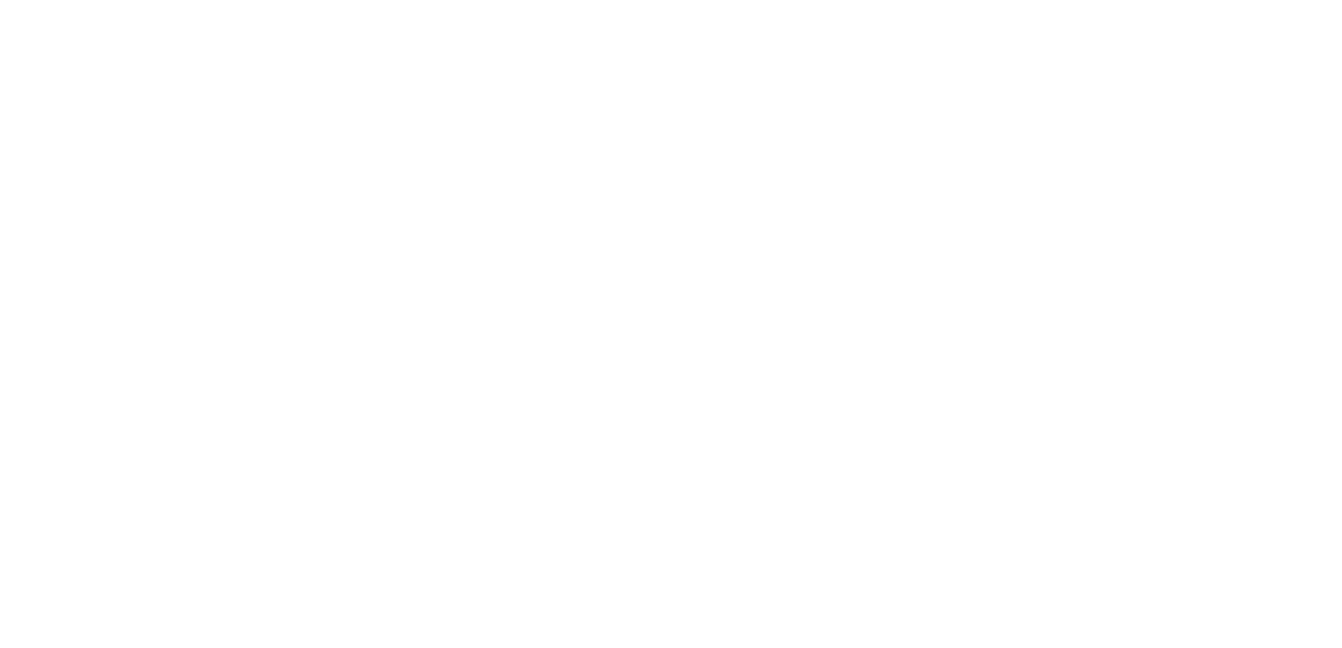
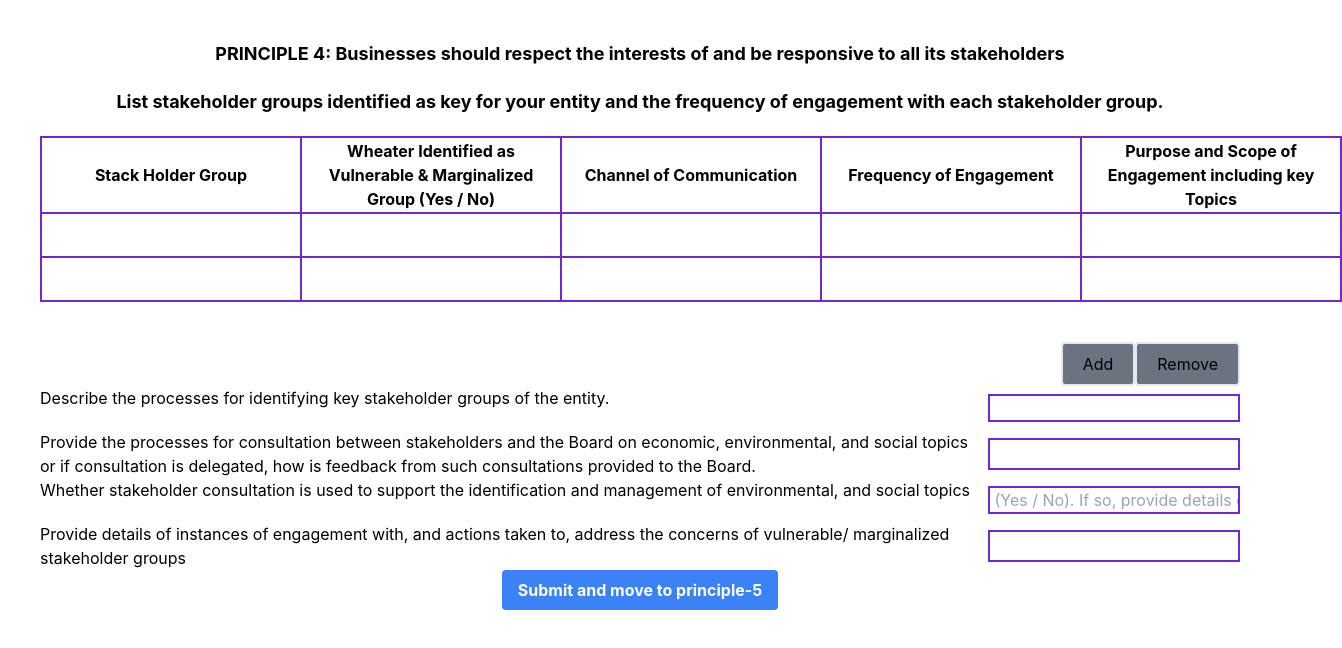
Before and after one commit to mdnasim3108/netZeroPro, a React (Create React App) app in the folder client/: page /part4 in a window 1280 px wide. Before the commit this address had no page. Shown: the top 648 px of the page, 1342 px wide, since content can reach past the window. Built offline with nearby package versions, Linux system fonts and the light colour scheme.

Commit message:
Principle4

```diff
--- a/client/src/App.js
+++ b/client/src/App.js
@@ -9,6 +9,7 @@
 import SectionB from "./components/sections/SectionB";
 import SectionC from "./components/sections/Part1";
 import Part2 from "./components/sections/Part2";
+import Part4 from "./components/sections/Part4";
 
 
 const  App =  ()=>{
@@ -25,7 +26,9 @@
                 <Route path="/sectionA" element={<SectionA/>} />
                 <Route path="/sectionB" element={<SectionB/>} />
                 <Route path="/sectionC" element={<SectionC/>} />
+
                 <Route path="/part2" element={<Part2/>} />
+                <Route path="/part4" element={<Part4/>} />
             </Routes>
         </Router>
       </div>
--- a/client/src/components/sections/Part1.jsx
+++ b/client/src/components/sections/Part1.jsx
@@ -884,7 +884,7 @@
       </form>
       <div className="flex justify-center">
         <button class="bg-blue-500 hover:bg-blue-700 text-white font-bold py-2 px-4 rounded">
-          Submit and move to next principle
+          Submit and move to  principle 1
         </button>
       </div>
     </div>
--- a/client/src/components/sections/Part2.jsx
+++ b/client/src/components/sections/Part2.jsx
@@ -718,7 +718,7 @@
    </form>
    <div className="flex justify-center">
         <button class="bg-blue-500 hover:bg-blue-700 text-white font-bold py-2 px-4 rounded">
-          Submit and move to next principle
+          Submit and move to  principle-3
         </button>
       </div>
     </div>
--- /dev/null
+++ b/client/src/components/sections/Part4.jsx
@@ -0,0 +1,180 @@
+import React,{useState} from 'react'
+import { Helmet } from 'react-helmet'
+
+const Part4 = () => {
+    const [table, setTable] = useState([1,2]);
+
+    const [formDataSectionC, setFormDataSectionC] = useState({
+
+        processDescription:"",
+
+        processConsultation:"",
+        consultationSupport:"",
+        detailsOfInstances :"",
+
+    })
+    const addRowHandler = () => {
+        setTable((prev) => [...prev, prev[prev.length - 1] + 1]);
+      };
+      const removeRowHandler = () => {
+        setTable((prev) => {
+          if (prev.length === 1) return prev;
+          const updatedTable = [...prev];
+          updatedTable.pop();
+          return updatedTable;
+        });
+      };
+    const handleSubmit = () =>{
+        console.log("Scetion C Form submitted");
+      }
+      const sectionChange = (e) => {
+        setFormDataSectionC((previousState) => ({
+          ...previousState,
+          [e.target.id]: e.target.value,
+        }));
+
+      };
+      console.log(formDataSectionC);
+    const environmentalConcerns = table.map((el) => {
+        return (
+          <tr>
+           <td className="border-2  border-violet-700">
+              <input
+                className="pl-[0.5rem]  inline  mb-[1rem]  focus:border-green-500 authip relative top-2 "
+                id={`stackHolderName_${el}`}
+                onChange={sectionChange}
+                required
+              />
+            </td>
+            <td className="border-2  border-violet-700 w-[100px] text-center">
+            <input
+                id={`identifiedAsVulnerable_${el}`}
+                className="pl-[0.5rem]  inline  mb-[1rem] authip relative top-2 "
+                onChange={sectionChange}
+                required
+              />
+            </td>
+            <td className="border-2  border-violet-700 focus:border-green-500">
+              <input
+                id={`channelOfCommunication_${el}`}
+                className="pl-[0.5rem]  inline  mb-[1rem] authip relative top-2"
+                onChange={sectionChange}
+                required
+              />
+            </td>
+            <td className="border-2  border-violet-700 focus:border-green-500">
+              <input
+                id={`frequencyOfEngagement_${el}`}
+                className="pl-[0.5rem]  inline  mb-[1rem] authip relative top-2"
+                onChange={sectionChange}
+                required
+              />
+            </td>
+            <td className="border-2  border-violet-700 focus:border-green-500">
+              <input
+                id={`purposeAndScopeOfEngagement_${el}`}
+                className="pl-[0.5rem]  inline  mb-[1rem] authip relative top-2"
+                onChange={sectionChange}
+                required
+              />
+            </td>
+
+          </tr>
+        );
+      });
+  return (
+
+       <div className='p-10'>
+    <Helmet>
+        <title>PRINCIPLE WISE PERFORMANCE- SectionC</title>
+    </Helmet>
+      <form onSubmit={handleSubmit}>
+      <h1 className="text-center mb-5 font-bold text-lg">PRINCIPLE 4: Businesses should respect the interests of and be responsive to all its stakeholders</h1>
+
+
+
+    <h1 className="text-center mb-5 font-bold text-lg">List stakeholder groups identified as key for your entity and the frequency of engagement with each stakeholder group.</h1>
+    <div className=" flex justify-between">
+          <table className="border-collapse h-[100px]  mb-5 w-[100%]">
+            <thead>
+              <tr className="">
+                <th className="border-violet-700 border-2 ">Stack Holder Group</th>
+                <th className="border-violet-700 border-2">Wheater Identified as Vulnerable & Marginalized Group (Yes / No)</th>
+                <th className="border-violet-700 border-2">Channel of Communication </th>
+                <th className="border-violet-700 border-2">Frequency of Engagement</th>
+                <th className="border-violet-700 border-2">Purpose and Scope of  Engagement including  key Topics</th>
+              </tr>
+            </thead>
+            <tbody id="tb">{environmentalConcerns}</tbody>
+          </table>
+        </div>
+        <div className="flex justify-end">
+          <button
+            className="bg-gray-500 border-2 px-5 py-2 rounded mt-5 pr-5 "
+            onClick={addRowHandler}
+            type="button"
+          >
+            Add
+          </button>
+          <button
+            className="bg-gray-500 border-2 px-5 py-2 rounded mt-5"
+            onClick={removeRowHandler}
+            type="button"
+          >
+            Remove
+          </button>
+        </div>
+
+        <div className="flex justify-between">
+        <label>Describe the processes for identifying key stakeholder groups of the entity.</label>
+        <input
+                id="processDescription"
+                type="text"
+                className="  inline  mb-[1rem]  border-2  border-violet-700 focus:border-green-500 authip relative top-2 "
+                onChange={sectionChange}
+                required
+                />
+    </div>
+    <div className="flex justify-between">
+        <label>Provide the processes for consultation between stakeholders and the Board on economic, environmental, and social topics or if consultation is delegated, how is feedback from such consultations provided to the Board. </label>
+        <input
+                id="processConsultation"
+                type="text"
+                className="  inline  mb-[1rem]  border-2  border-violet-700 focus:border-green-500 authip relative top-2 "
+                onChange={sectionChange}
+                required
+                />
+    </div>
+    <div className="flex justify-between">
+        <label>Whether stakeholder consultation is used to support the identification and management of environmental, and social topics</label>
+        <input
+                id="consultationSupport"
+                type="text"
+                placeholder=' (Yes / No). If so, provide details of  instances as to how the inputs received from stakeholders on these topics were '
+                className="  inline  mb-[1rem]  border-2  border-violet-700 focus:border-green-500 authip relative top-2 "
+                onChange={sectionChange}
+                required
+                />
+    </div>
+    <div className="flex justify-between">
+        <label>Provide details of instances of engagement with, and actions taken to, address the concerns of vulnerable/ marginalized stakeholder groups</label>
+        <input
+                id="detailsOfInstances"
+                type="text"
+                className="  inline  mb-[1rem]  border-2  border-violet-700 focus:border-green-500 authip relative top-2 "
+                onChange={sectionChange}
+                required
+                />
+    </div>
+
+      </form>
+      <div className="flex justify-center">
+        <button class="bg-blue-500 hover:bg-blue-700 text-white font-bold py-2 px-4 rounded">
+          Submit and move to  principle-5
+        </button>
+      </div>
+    </div>
+  )
+}
+
+export default Part4
```
